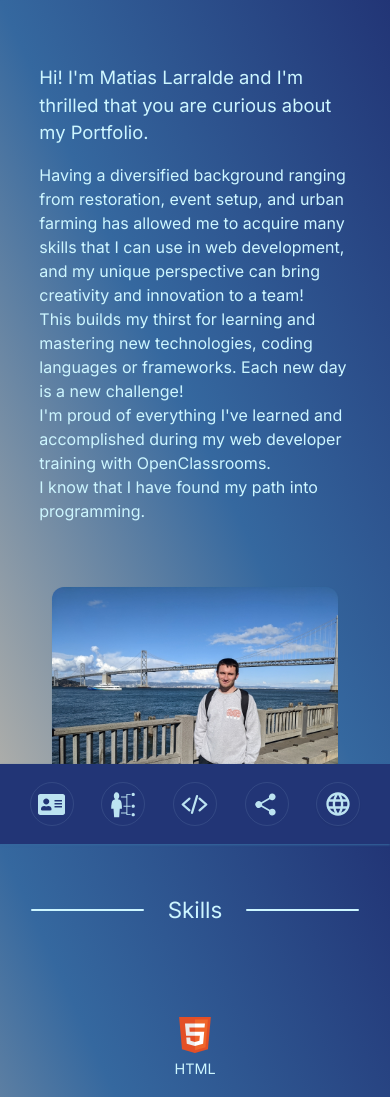
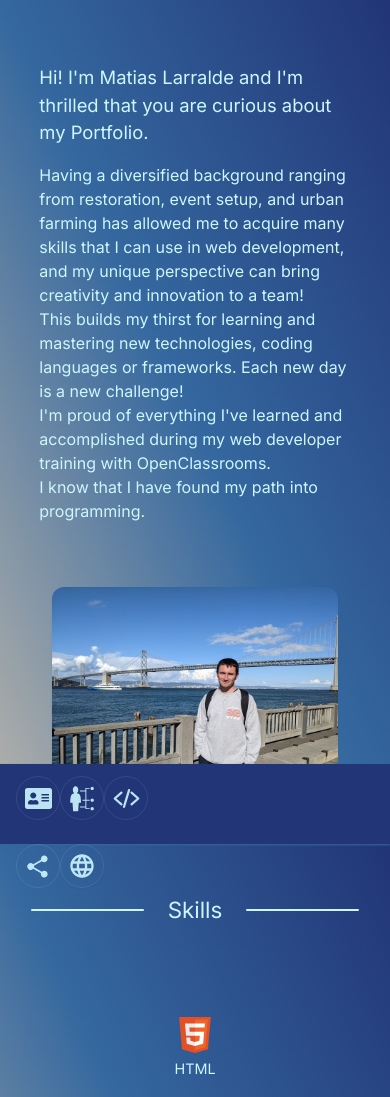
Before and after one commit to MatiasLLL/OpenClassrooms_Project_8, a React (Vite) app: page / in a window 390 px wide. Shown: the top 1097 px of the page. Built offline with nearby package versions, Linux system fonts and the light colour scheme.

Commit message:
Modification navbar

```diff
--- a/src/components/NavBar/index.tsx
+++ b/src/components/NavBar/index.tsx
@@ -31,14 +31,16 @@ function NavBar() {
     }, [])
     return (
         <nav className='group/menu z-50 bg-darkBlue text-white/90 fixed text-105 top-0 right-0 py-3 h-screen w-20 flex flex-col shadow-sm shadow-blue hover:w-52 hover:duration-100 text-center justify-between lg:fixed lg:bottom-0 lg:left-0 lg:flex-row lg:top-auto lg:px-4 lg:py-0 lg:w-screen lg:h-20 lg:hover:w-screen'>
-            <ul className='navbar-top lg:flex lg:flex-row lg:justify-around lg:w-3/5'>
-                <NavCat icon={<FaAddressCard size="27" />} text={t('categories.about')} anchor={'#about'} />
-                <NavCat icon={<GiSkills size="27" />} text={t('categories.skills')} anchor={'#skills'} />
-                <NavCat icon={<IoCodeSlash size="27" />} text={t('categories.projects')} anchor={'#projects'} />
-            </ul>
-            <ul className='navbar-bottom lg:flex lg:flex-row lg:justify-around lg:w-2/5'>
-                <NavCat icon={<IoShareSocial size="27" />} text={t('categories.contact')} anchor={'#contact'} />
-                <SwitchLanguage />
+            <ul>
+                <div className='navbar-top lg:flex lg:flex-row lg:justify-around lg:w-3/5'>
+                    <NavCat icon={<FaAddressCard size="27" />} text={t('categories.about')} anchor={'#about'} />
+                    <NavCat icon={<GiSkills size="27" />} text={t('categories.skills')} anchor={'#skills'} />
+                    <NavCat icon={<IoCodeSlash size="27" />} text={t('categories.projects')} anchor={'#projects'} />
+                </div>
+                <div className='navbar-bottom lg:flex lg:flex-row lg:justify-around lg:w-2/5'>
+                    <NavCat icon={<IoShareSocial size="27" />} text={t('categories.contact')} anchor={'#contact'} />
+                    <SwitchLanguage />
+                </div>
             </ul>
         </nav>
     )
```
